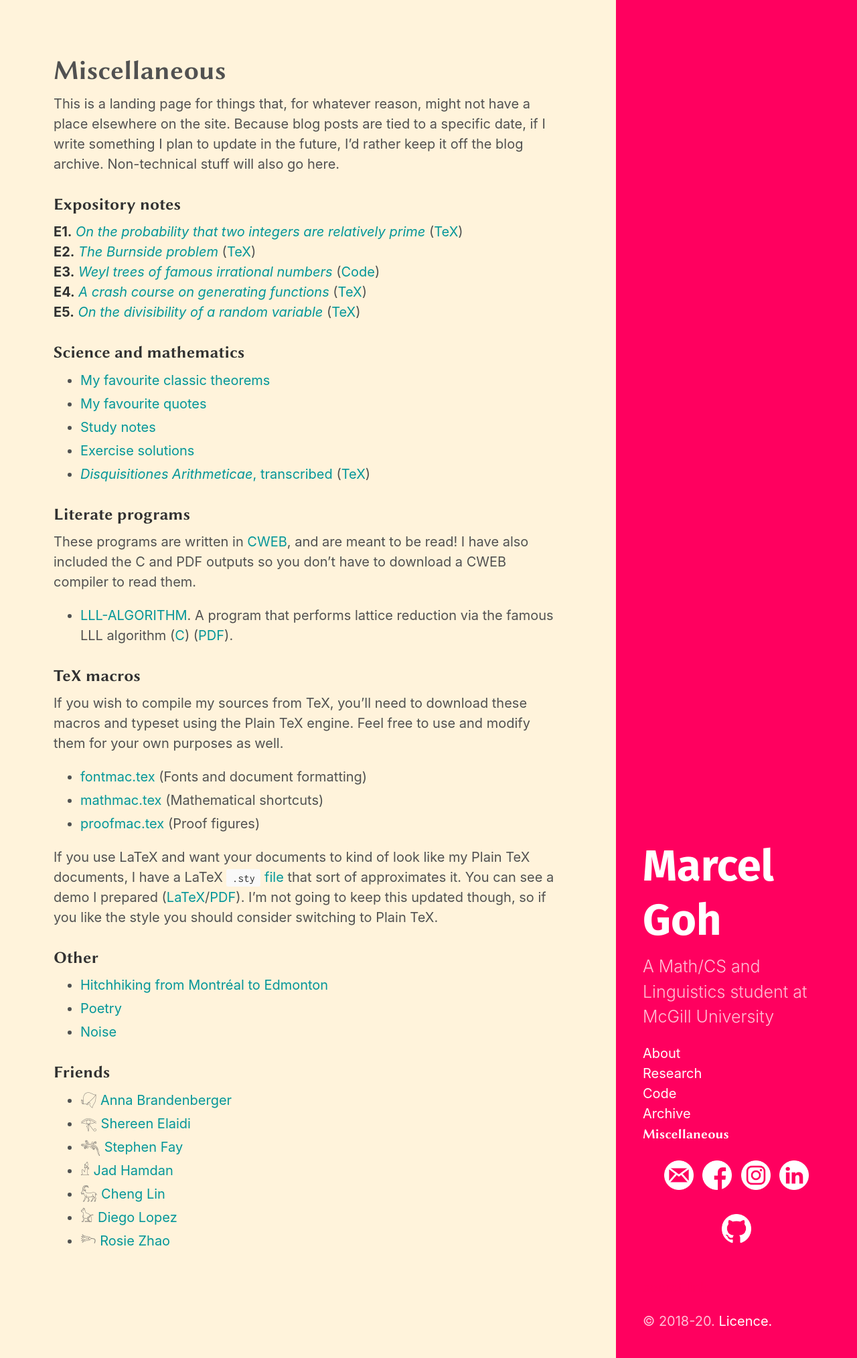
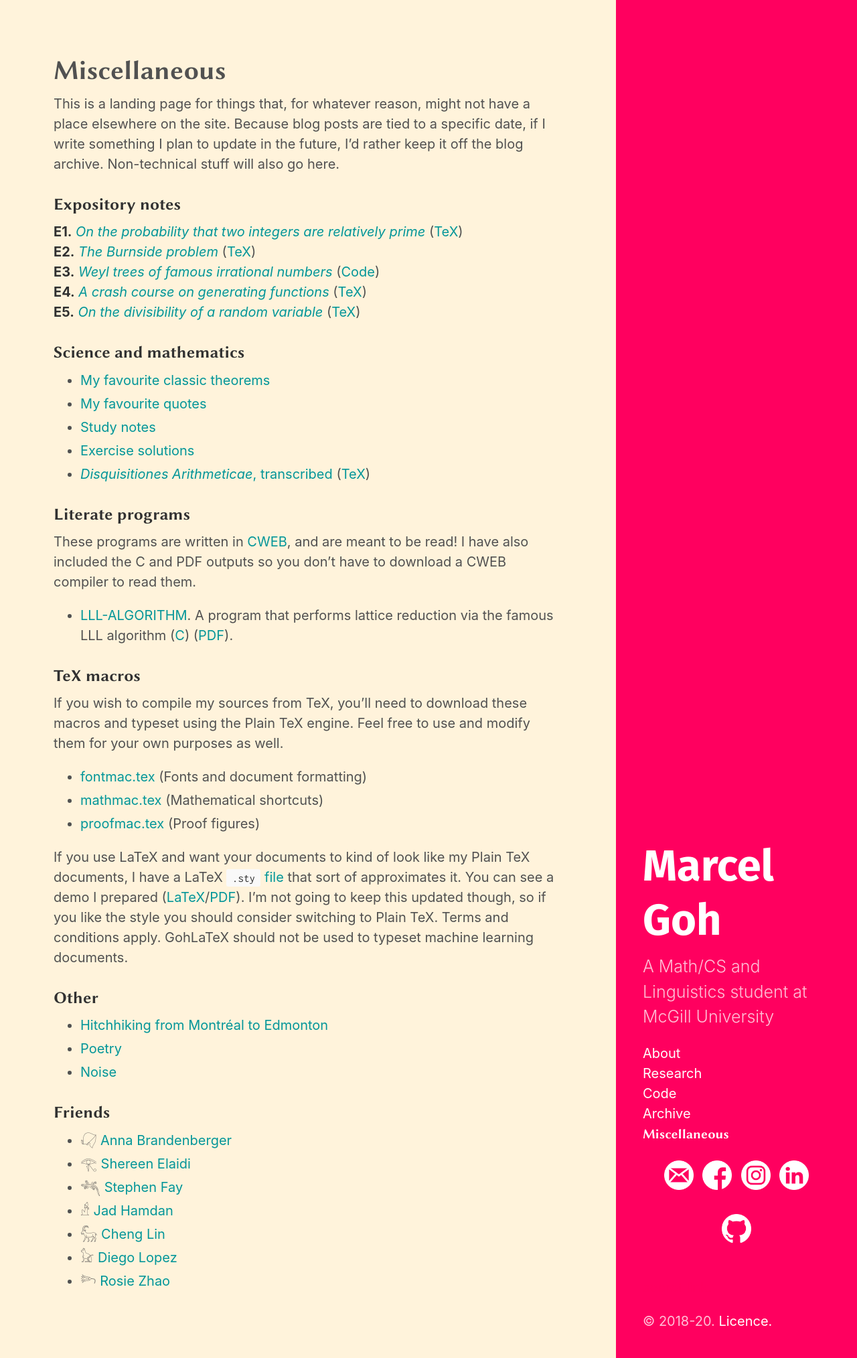
Before and after one commit to marcelgoh/marcelgoh.github.io, a Jekyll site: the page built from misc/index.md, in a window 1280 px wide. Shown: the whole page at 67% size. Built offline with Jekyll 4.4.1, drawn with Linux system fonts in a browser that asks for light colours; some web fonts are replaced.

Commit message:
small changes

```diff
--- a/misc/index.md
+++ b/misc/index.md
@@ -39,7 +39,7 @@ If you wish to compile my sources from TeX, you'll need to download these macros
 + [proofmac.tex](https://raw.githubusercontent.com/marcelgoh/marcelgoh.github.io/master/misc/tex-macros/proofmac.tex) (Proof figures)
 
 If you use LaTeX and want your documents to kind of look like my Plain TeX documents, I have a LaTeX `.sty` [file](https://raw.githubusercontent.com/marcelgoh/marcelgoh.github.io/master/misc/tex-macros/gohlatex.sty) that sort of approximates it.
-You can see a demo I prepared ([LaTeX](https://raw.githubusercontent.com/marcelgoh/marcelgoh.github.io/master/misc/tex-macros/gohlatex-demo.tex)/[PDF]({{ site.baseurl }}/misc/tex-macros/gohlatex-demo.pdf)). I'm not going to keep this updated though, so if you like the style you should consider switching to Plain TeX.
+You can see a demo I prepared ([LaTeX](https://raw.githubusercontent.com/marcelgoh/marcelgoh.github.io/master/misc/tex-macros/gohlatex-demo.tex)/[PDF]({{ site.baseurl }}/misc/tex-macros/gohlatex-demo.pdf)). I'm not going to keep this updated though, so if you like the style you should consider switching to Plain TeX. Terms and conditions apply. GohLaTeX should not be used to typeset machine learning documents.
 
 ### Other
 
```
Also changed, not shown: research/index.md (+1 -0 lines).
